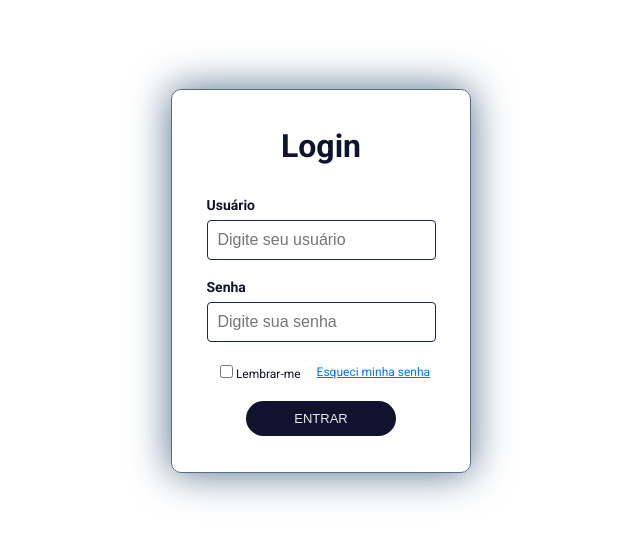
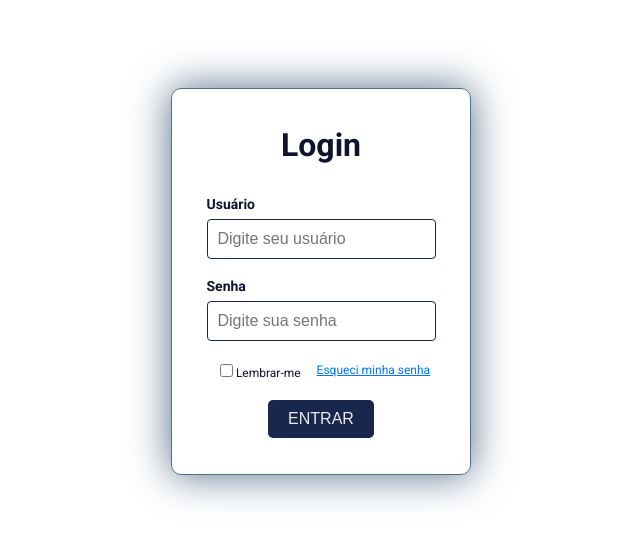
Before and after one commit to Caroline-Vendramini/agro-itajai-web, a React (Create React App) app: page /login in a window 1280 px wide. Shown: the part 119-660 px from the top of the page, without its empty margins (319-959 px from the left). Built offline with nearby package versions, Linux system fonts and the light colour scheme.

Commit message:
Remove classes desnecessárias

```diff
--- a/src/pages/Login/index.css
+++ b/src/pages/Login/index.css
@@ -1,5 +1,5 @@
 .container {
-    background-color: #FFF;
+  background-color: #fff;
   height: 100vh;
   width: 100%;
   display: flex;
@@ -19,17 +19,6 @@
   width: 300px;
 }
 
-.login-title {
-    font-size: 24px;
-    color: #0f132e
-}
-
-.input {
-    border-radius: 20px;
-    padding: 10px;
-    gap: 12px;
-}
-
 .remember {
   display: flex;
   font-size: 12px;
@@ -38,33 +27,6 @@
   align-items: center;
 }
 
-.label {
-    display: flex;
-    align-items: center;
-}
-
-.button {
-    background-color: #0f132e;
-    color: #eaeaea;
-    border: none;
-    padding: 10px 20px;
-    font-size: 13px;
-    border-radius: 20px;
-    cursor: pointer;
-    min-width: 150px;
-    transition: background-color 0.5s, transform 0.5s;
-
-}
-
-button:active {
-    background-color: #19274e;
-    transform: scale(0.95);
-}
-
-button:hover {
-    background-color: #536d88; /* Cor ao passar o mouse */
-}
-
 .link {
   cursor: pointer;
   text-decoration: underline;
```
Lines whose indentation alone changed are shown as unchanged.
